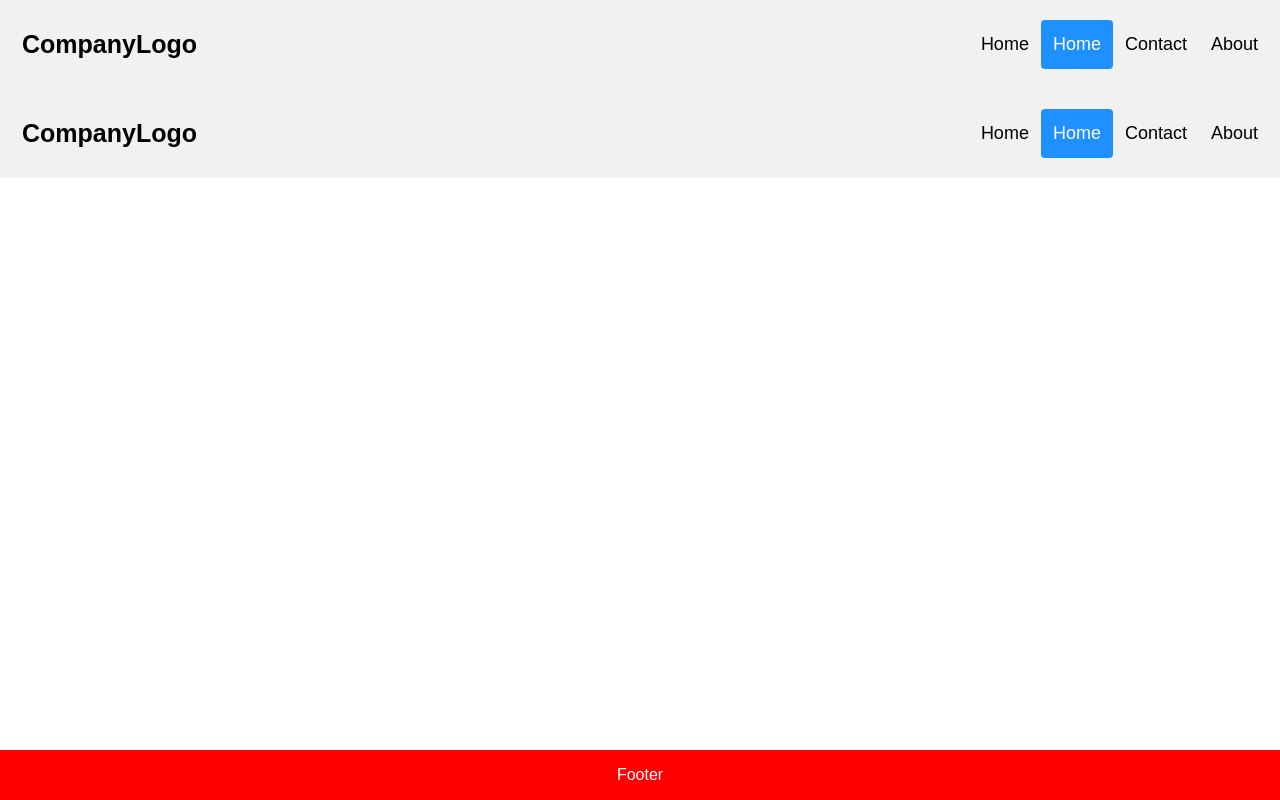
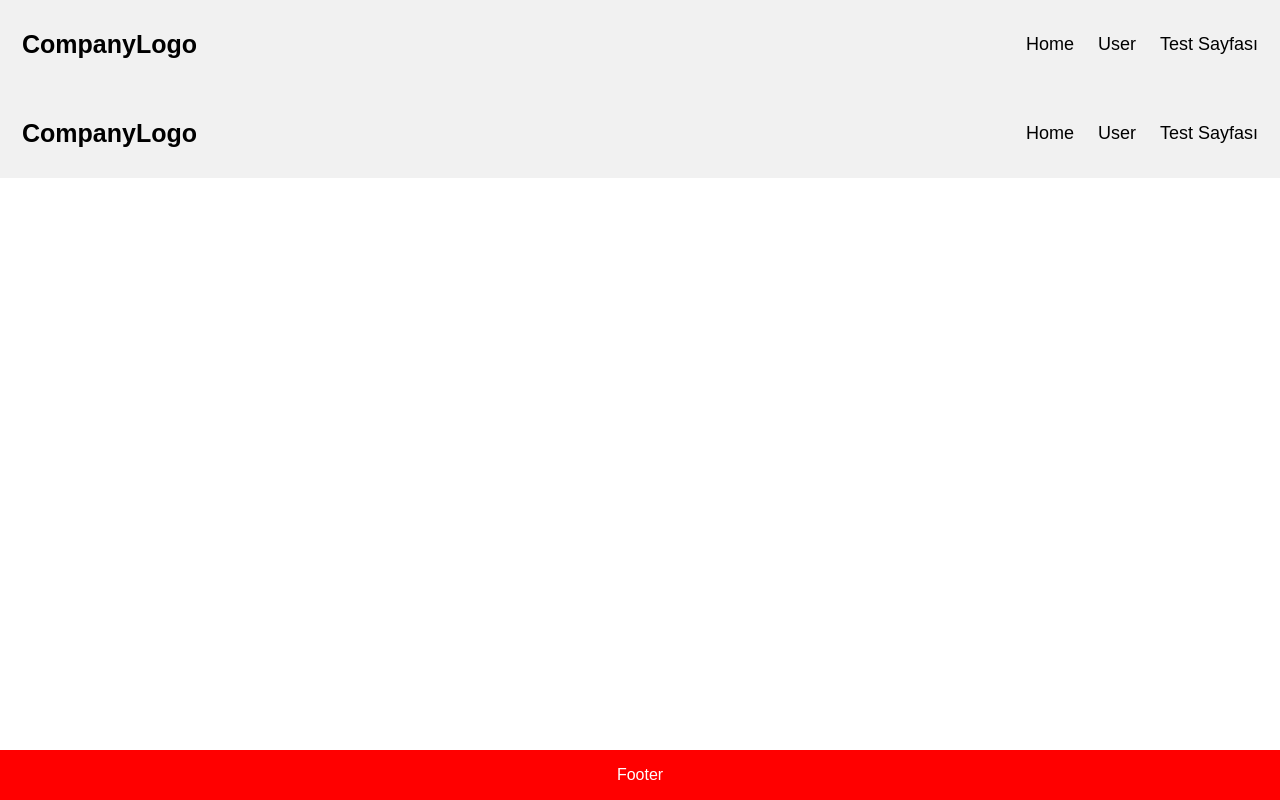
Before and after one commit to huseyinbattal/next.js-vercel, a Next.js app: page /layouts/Header in a window 1280 px wide. Built offline with nearby package versions, Linux system fonts and the light colour scheme.

Commit message:
add next/lint

```diff
--- a/pages/layouts/Header.js
+++ b/pages/layouts/Header.js
@@ -5,15 +5,12 @@ function Header() {
   return (
     <div className="header">
       <a href="#default" class="logo">
-        CompanyLogo
-      </a>
+              CompanyLogo
+          </a>
           <div className="header-right">
-              <Link href="/">Home</Link>
-        <a class="active" href="#home">
-          Home
-        </a>
-        <a href="#contact">Contact</a>
-        <a href="#about">About</a>
+              <Link className="active" href="/">Home</Link>
+              <Link href="/user">User</Link>
+              <Link href="/test-sayfasi">Test Sayfası</Link>
       </div>
     </div>
   );
```
Also changed, not shown: pages/user/index.js (+5 -1 lines).
